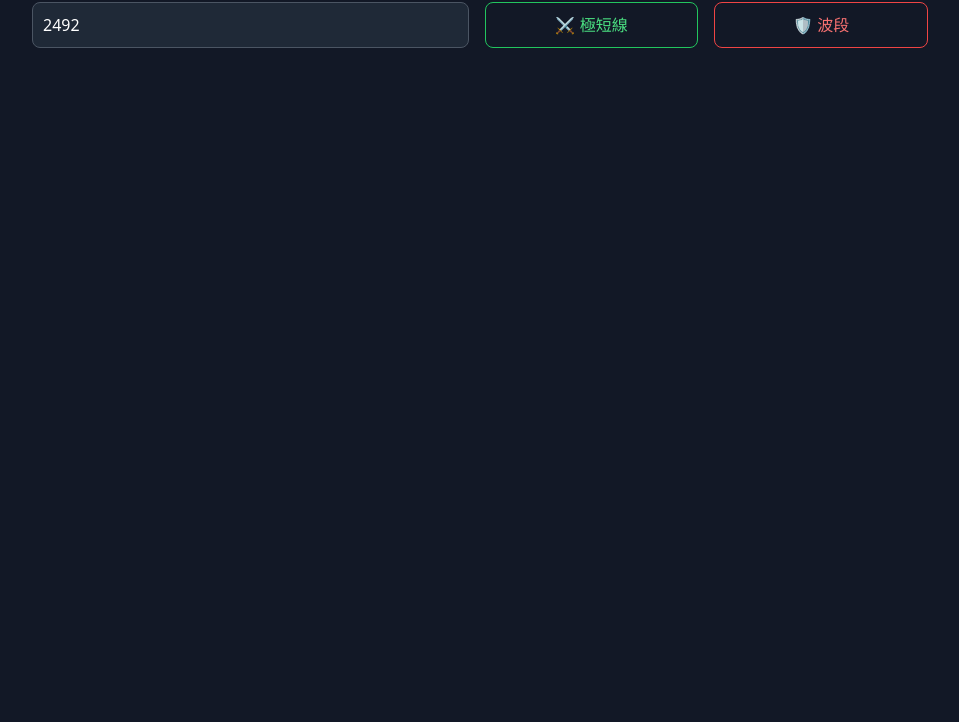
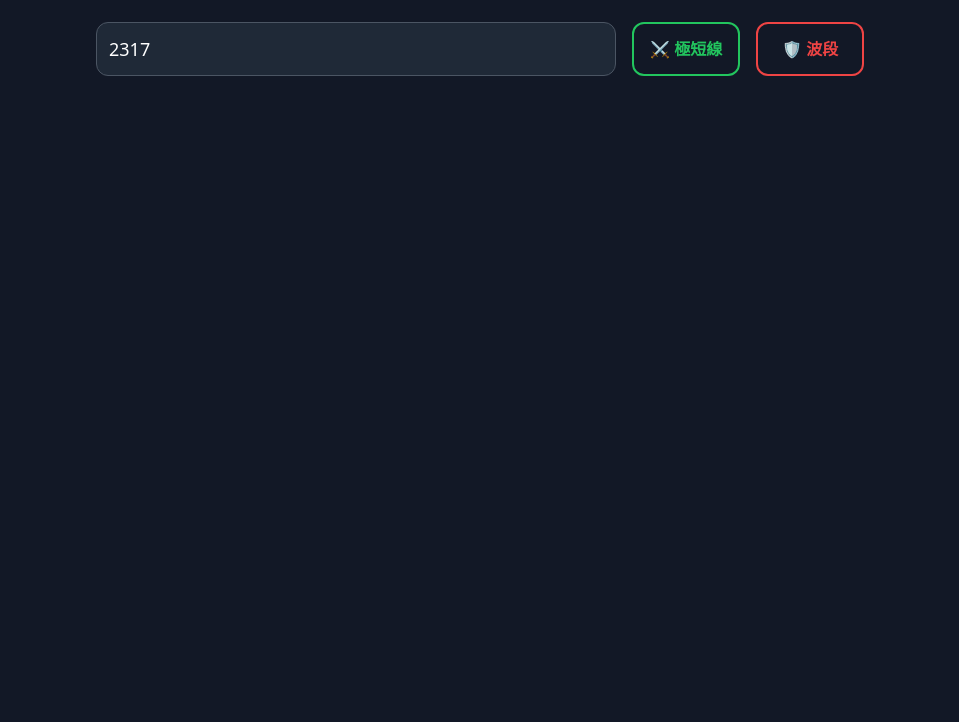
Before and after one commit to alan03157cc-commits/warrant-scanner, a website: page public/index.html in a window 1280 px wide. Shown: the part 78-800 px from the top of the page, without its empty margins (160-1119 px from the left). Drawn offline with nearby package versions, Linux system fonts and the light colour scheme.

Commit message:
Revamp index.html layout and styles
Updated layout and styles for better user experience.

```diff
--- a/public/index.html
+++ b/public/index.html
@@ -4,45 +4,45 @@
     <meta charset="UTF-8">
     <title>極品權證過濾器</title>
     <script src="https://cdn.tailwindcss.com"></script>
-    <style> body { background-color: #121826; color: #e2e8f0; } </style>
+    <style>body { background-color: #121826; color: #e2e8f0; }</style>
 </head>
-<body class="p-6">
-    <div class="max-w-4xl mx-auto">
-        <h1 class="text-2xl font-bold mb-6">🎯 最佳權證推薦 <span class="text-sm text-gray-400">(即時連線版)</span></h1>
-        <div class="flex gap-4 mb-6">
-            <input type="text" id="stockCode" value="2492" class="bg-gray-800 border border-gray-600 text-white rounded-lg p-2.5 w-full">
-            <button onclick="search('short')" class="w-1/2 border border-green-500 text-green-400 py-2 rounded-lg">⚔️ 極短線</button>
-            <button onclick="search('swing')" class="w-1/2 border border-red-500 text-red-400 py-2 rounded-lg">🛡️ 波段</button>
+<body class="p-8">
+    <div class="max-w-3xl mx-auto">
+        <h1 class="text-3xl font-bold mb-8 text-center text-blue-400">🎯 全球權證即時過濾系統</h1>
+        <div class="flex gap-4 mb-8">
+            <input type="text" id="stockCode" value="2317" placeholder="輸入股票代號 (如 2330)"
+                class="bg-gray-800 border border-gray-600 text-white rounded-xl p-3 w-full text-lg focus:ring-2 focus:ring-blue-500 outline-none">
+            <button onclick="search('short')" class="w-40 border-2 border-green-500 text-green-500 hover:bg-green-500 hover:text-white font-bold rounded-xl transition">⚔️ 極短線</button>
+            <button onclick="search('swing')" class="w-40 border-2 border-red-500 text-red-500 hover:bg-red-500 hover:text-white font-bold rounded-xl transition">🛡️ 波段</button>
         </div>
         <div id="results" class="space-y-4"></div>
     </div>
     <script>
         async function search(mode) {
-            const stockCode = document.getElementById('stockCode').value;
-            const resultsDiv = document.getElementById('results');
-            resultsDiv.innerHTML = '<p class="text-center text-gray-400">⏳ 正在連線交易所...</p>';
+            const stock = document.getElementById('stockCode').value;
+            const resDiv = document.getElementById('results');
+            resDiv.innerHTML = '<div class="text-center text-gray-400 animate-pulse">⏳ 正在掃描全市場權證報價...</div>';
             try {
-                // 修正關鍵：路徑開頭加上 /
-                const response = await fetch(`/api/warrants?stock=${stockCode}&mode=${mode}`);
+                const response = await fetch(`/api/warrants?stock=${stock}&mode=${mode}`);
                 const resData = await response.json();
                 if (resData.error) throw new Error(resData.error);
                 if (resData.data.length === 0) {
-                    resultsDiv.innerHTML = '<p class="text-center text-yellow-400">目前找不到符合標準的權證。</p>';
+                    resDiv.innerHTML = '<div class="text-center text-yellow-500 bg-yellow-900/20 p-4 rounded-xl">⚠️ 當下無符合「極品差槓比」標準的權證。</div>';
                     return;
                 }
-                resultsDiv.innerHTML = resData.data.map(w => `
-                    <div class="bg-gray-800 p-4 rounded-lg flex justify-between items-center border border-gray-700">
+                resDiv.innerHTML = resData.data.map(w => `
+                    <div class="bg-gray-800 p-5 rounded-2xl flex justify-between items-center border border-gray-700 hover:border-blue-500 transition">
                         <div>
-                            <h2 class="text-xl font-bold text-blue-400">${w.symbol} ${w.name}</h2>
-                            <div class="text-xs text-gray-400">槓桿: ${w.lev} | Delta: ${w.delta} | 差槓比: <span class="text-green-400">${w.dlr_percent}</span></div>
+                            <div class="text-2xl font-black text-blue-400 mb-1">${w.symbol} <span class="text-sm font-normal text-gray-400">${w.name}</span></div>
+                            <div class="text-sm text-gray-400">實質槓桿: <b class="text-white">${w.lev}x</b> | Delta: <b class="text-white">${w.delta}</b></div>
                         </div>
                         <div class="text-right">
-                            <div class="text-lg font-bold">$${w.bid} / $${w.ask}</div>
+                            <div class="text-xl font-mono font-bold text-white mb-1">$${w.bid} / $${w.ask}</div>
                             <div class="text-xs text-gray-500">剩餘 ${w.days} 天 | 價外 ${w.moneyness}%</div>
                         </div>
                     </div>
                 `).join('');
-            } catch (error) { resultsDiv.innerHTML = `<p class="text-center text-red-500">❌ ${error.message}</p>`; }
+            } catch (e) { resDiv.innerHTML = `<div class="text-center text-red-400 bg-red-900/20 p-4 rounded-xl">❌ 錯誤: ${e.message}</div>`; }
         }
     </script>
 </body>
```
